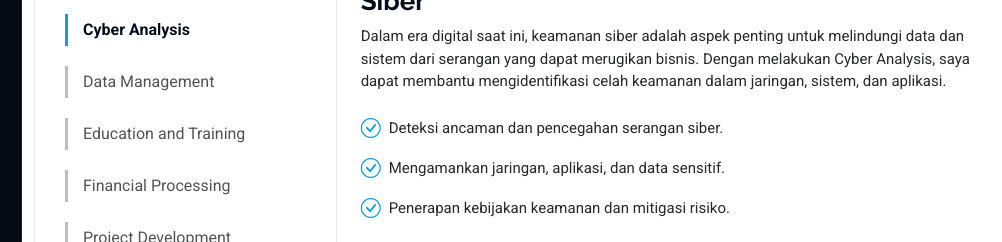
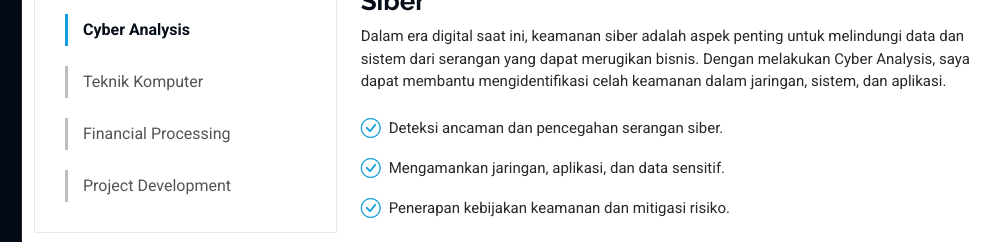
Before and after one commit to Fajar9123/portfoliofajar, a plain HTML site: page service-details2.html in a window 1280 px wide. Shown: the part 208-450 px from the top of the page, 278-1280 px from the left. Drawn offline with Linux system fonts and the light colour scheme.

Commit message:
gantik teknk kompuer

```diff
--- a/service-details2.html
+++ b/service-details2.html
@@ -109,8 +109,7 @@
                         <div class="services-list">
                             <a href="service-details.html">Web Programming</a>
                             <a href="#" class="active">Cyber Analysis</a>
-                            <a href="#">Data Management</a>
-                            <a href="#">Education and Training</a>
+                            <a href="#">Teknik Komputer</a>
                             <a href="#">Financial Processing</a>
                             <a href="#">Project Development</a>
                         </div>
```
